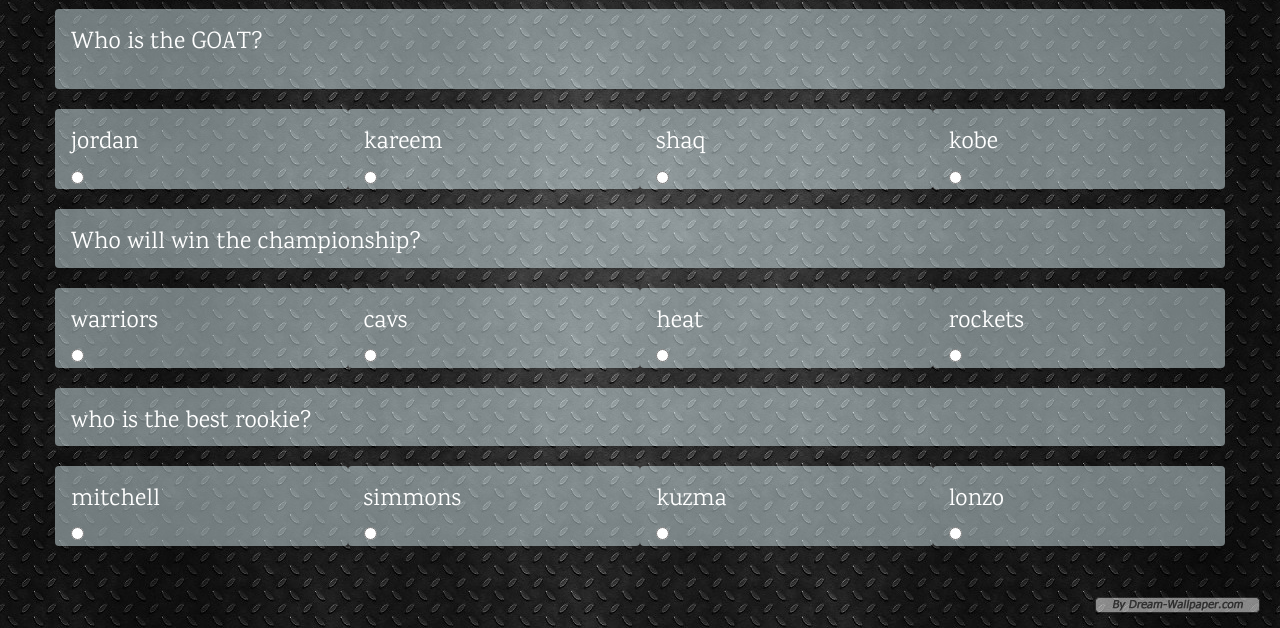
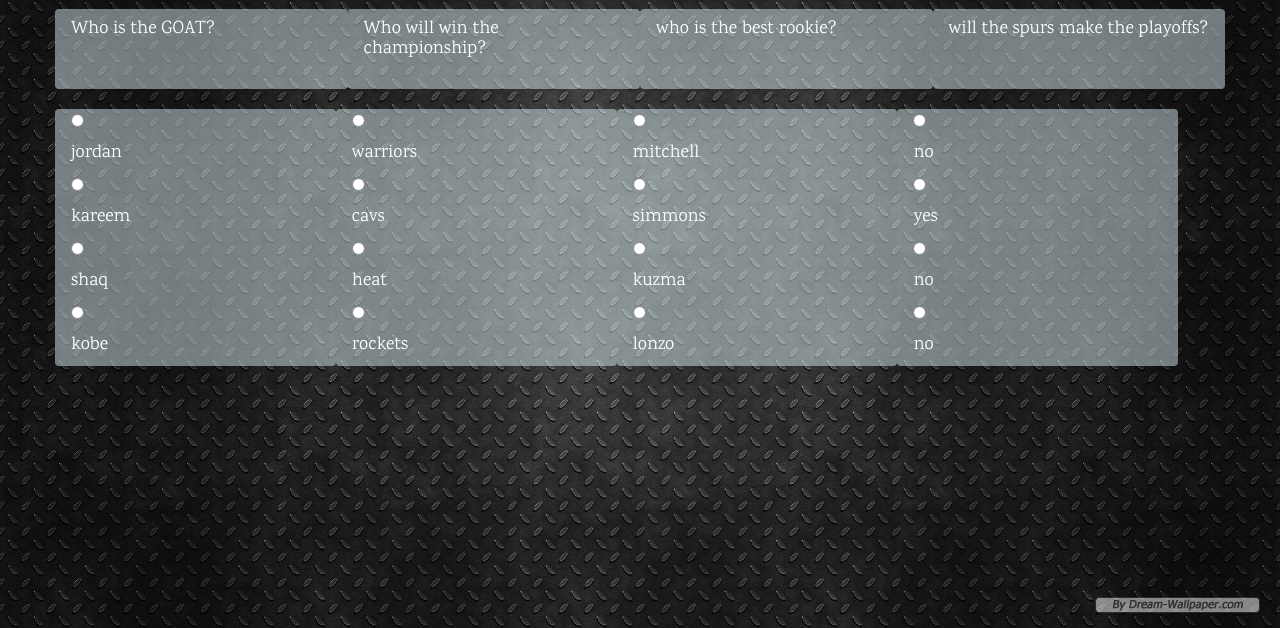
Before and after one commit to erodriguez87/TriviaGame, a plain HTML site: page index.html in a window 1280 px wide. Shown: the part 172-800 px from the top of the page. Drawn offline with nearby package versions, Linux system fonts and the light colour scheme.

Commit message:
questions working

```diff
--- a/assets/css/style.css
+++ b/assets/css/style.css
@@ -22,6 +22,10 @@ body{
   height: 80px;
 }
 
+.stdWidth{
+  width: 24%;
+}
+
 .fontclass{
   color: white;
   text-align: center;
--- a/assets/javascript/app.js
+++ b/assets/javascript/app.js
@@ -2,8 +2,10 @@
 // ------------
 var number = 30;
 var intervalId;
-
-
+var correct =[];
+var answerRows =
+            "<div class ='container col-lg-3 col-md-3 col-sm-3 col-xs-3 panel margin stdWidth A1' id='A1-1'></div><div class ='container col-lg-3 col-md-3 col-sm-3 col-xs-3 panel margin stdWidth A2' id='A2-1'></div><div class ='container col-lg-3 col-md-3 col-sm-3 col-xs-3 panel margin stdWidth A3' id='A3-1'></div><div class ='container col-lg-3 col-md-3 col-sm-3 col-xs-3 panel margin stdWidth A4' id='A4-1'></div>";
+$('.answerRow').html(answerRows);
 
   var game = {
     questions: [
@@ -17,48 +19,111 @@ var intervalId;
     a3:['mitchell','simmons','kuzma','lonzo','mitchell'],
     a4:['no','yes','no','no'],
 
-
-
     run: function() {
     //  The decrement function().
+
       function decrement() {
         number--;
         $(".timeBoard").html("<h1>" +"Time Left "+ number + " Seconds" + "</h1>");
           if (number === 0) {
             alert("Time Up!");
-            return;
+            var score = 0;
+            if ($('#jordan').prop('checked')===true){
+              score++;
+              correct += 'Jordan';
+            } else;
+            if ($('#rockets').prop('checked')===true){
+              score++;
+              correct += 'Rockets';
+            } else;
+            if ($('#mitchell').prop('checked')===true){
+              score++;
+              correct += 'Mitchell';
+            } else;
+            if ($('#no').prop('checked')===true) {
+            score++;
+            correct += 'No';
+            } else;
+          $(".scoreBoard").html("<h4>"+ 'Your final score is ' + score + ' out of 4' + "</h4>");
+          var answerRows =
+            "<div class ='container col-lg-3 col-md-3 col-sm-3 col-xs-3 panel margin stdWidth A1' id='A1-1'></div><div class ='container col-lg-3 col-md-3 col-sm-3 col-xs-3 panel margin stdWidth A2' id='A2-1'></div><div class ='container col-lg-3 col-md-3 col-sm-3 col-xs-3 panel margin stdWidth A3' id='A3-1'></div><div class ='container col-lg-3 col-md-3 col-sm-3 col-xs-3 panel margin stdWidth A4' id='A4-1'></div>";
+            $('.answerRow').html(answerRows);
+          gameSet();
+          number = 30;
+          $(".timeBoard").html("<h1>" +"Time Left "+ number + " Seconds" + "</h1>");
+          return;
         }
       }
 
-      //Question 1 and answers
-      var question1 = game.questions[0];
-      $(".Q1").html("<h3>" + question1 + "</h3>");
-      $("#A1-1").html("<div>"+"<h3>"+game.a1[0]+"</h3>"+"</div>"+ "<input type='radio' name='Answer1'>"); console.log(game.a1[0]);
-      $("#A1-2").html("<div>"+"<h3>"+game.a1[1]+"</h3>"+"</div>" + "<input type='radio' name='Answer1'>"); console.log(game.a1[1]);
-      $("#A1-3").html("<div>"+"<h3>"+game.a1[2]+"</h3>"+"</div>" + "<input type='radio' name='Answer1'>");
-      $("#A1-4").html("<div>"+"<h3>"+game.a1[3]+"</h3>"+"</div>" + "<input type='radio' name='Answer1'>");
+      function gameSet(){
+        var main = $("body");
+        var btns = main.find(".A1");
+        var btns2 = main.find(".A2");
+        var btns3 = main.find(".A3");
+        var btns4 = main.find(".A4");
 
-      //Question 2 and answers
-      var question2 = game.questions[1];
-      $(".Q2").html("<h3>" + question2 + "</h3>");
-      $("#A2-1").html("<div>"+"<h3>"+game.a2[0]+"</h3>"+"</div>" + "<input type='radio' name='Answer2'>");
-      $("#A2-2").html("<div>"+"<h3>"+game.a2[1]+"</h3>"+"</div>" + "<input type='radio' name='Answer2'>");
-      $("#A2-3").html("<div>"+"<h3>"+game.a2[2]+"</h3>"+"</div>" + "<input type='radio' name='Answer2'>");
-      $("#A2-4").html("<div>"+"<h3>"+game.a2[3]+"</h3>"+"</div>" + "<input type='radio' name='Answer2'>");
+          for (var i = 0; i < 4; i++) {
+            var question1 = game.questions[0];
+            $(".Q1").html("<h4>" + question1 + "</h4>");
+            var inputA1 = $("<h4>"+game.a1[i]+"</h4>");
+            var inputQ1 = $("<input>");
 
-      //Question 3 and answers
-      var question3 = game.questions[2];
-      $(".Q3").html("<h3>" + question3 + "</h3>");
-      $("#A3-1").html("<div>"+"<h3>"+game.a3[0]+"</h3>"+"</div>" + "<input type='radio' name='Answer3'>");
-      $("#A3-2").html("<div>"+"<h3>"+game.a3[1]+"</h3>"+"</div>" + "<input type='radio' name='Answer3'>");
-      $("#A3-3").html("<div>"+"<h3>"+game.a3[2]+"</h3>"+"</div>" + "<input type='radio' name='Answer3'>");
-      $("#A3-4").html("<div>"+"<h3>"+game.a3[3]+"</h3>"+"</div>" + "<input type='radio' name='Answer3'>");
+            inputQ1.addClass("inputBtns");
+            inputQ1.attr("type", 'radio');
+            inputQ1.attr("id", game.a1[i]);
+            inputQ1.attr("name", 'answer1');
 
+            btns.append(inputQ1);
+            btns.append(inputA1);
+
+            //generate second questions buttons and answers
+            var question2 = game.questions[1];
+            $(".Q2").html("<h4>" + question2 + "</h4>");
+            var inputA2 = $("<h4>"+game.a2[i]+"</h4>");
+            var inputQ2 = $("<input>");
+
+            inputQ2.addClass("inputBtns");
+            inputQ2.attr("type", 'radio');
+            inputQ2.attr("id", game.a2[i]);
+            inputQ2.attr("name", 'answer2');
+
+            btns2.append(inputQ2);
+            btns2.append(inputA2);
+
+            //generate third questions buttons and answers
+            var question3 = game.questions[2];
+            $(".Q3").html("<h4>" + question3 + "</h4>");
+            var inputA3 = $("<h4>"+game.a3[i]+"</h4>");
+            var inputQ3 = $("<input>");
+
+            inputQ3.addClass("inputBtns");
+            inputQ3.attr("type", 'radio');
+            inputQ3.attr("id", game.a3[i]);
+            inputQ3.attr("name", 'answer3');
+
+            btns3.append(inputQ3);
+            btns3.append(inputA3);
+
+            //generate fourth questions buttons and answers
+            var question4 = game.questions[3];
+            $(".Q4").html("<h4>" + question4 + "</h4>");
+            var inputA4 = $("<h4>"+game.a4[i]+"</h4>");
+            var inputQ4 = $("<input>");
+
+            inputQ4.addClass("inputBtns");
+            inputQ4.attr("type", 'radio');
+            inputQ4.attr("id", game.a4[i]);
+            inputQ4.attr("name", 'answer4');
+
+            btns4.append(inputQ4);
+            btns4.append(inputA4);
+          }
+      }
+      gameSet();
       clearInterval(intervalId);
       intervalId = setInterval(decrement, 1000);
 
     },
-
   }
 
   game.run();
--- a/index.html
+++ b/index.html
@@ -18,7 +18,7 @@
   <nav class="navbar navbar-default">
     <div class="container">
       <div class="navbar-header">
-          <h1>NBA Trivia</h1>
+          <h1>NBA Opinions Trivia</h1>
       </div>
     </div>
   </nav>
@@ -44,60 +44,21 @@
 
       <!--Question /Answers #1 -->
       <div class = "row">
-        <div class ="container col-lg-12 col-md-12 col-sm-12 col-xs-12 panel stdsize margin Q1">Question:1</div>
-        <div class ="container col-lg-3 col-md-3 col-sm-3 col-xs-3 panel stdsize margin A1" id="A1-1">
-
-        </div>
-        <div class ="container col-lg-3 col-md-3 col-sm-3 col-xs-3 panel stdsize margin A1" id="A1-2">
-
-        </div>
-        <div class ="container col-lg-3 col-md-3 col-sm-3 col-xs-3 panel stdsize margin A1" id="A1-3">
-
-        </div>
-        <div class ="container col-lg-3 col-md-3 col-sm-3 col-xs-3 panel stdsize margin A1" id="A1-4">
-
-        </div>
-
-
+        <div class ="container col-lg-3 col-md-3 col-sm-3 col-xs-3 panel margin stdsize Q1">Question:1</div>
+        <div class ="container col-lg-3 col-md-3 col-sm-3 col-xs-3 panel margin stdsize Q2">Question:2</div>
+        <div class ="container col-lg-3 col-md-3 col-sm-3 col-xs-3 panel margin stdsize Q3">Question:3</div>
+        <div class ="container col-lg-3 col-md-3 col-sm-3 col-xs-3 panel margin stdsize Q4">Question:4</div>
+      </div>
+      <div class = "row answerRow">
+        <!-- <div class ="container col-lg-3 col-md-3 col-sm-3 col-xs-3 panel margin stdWidth A1" id="A1-1"></div>
+        <div class ="container col-lg-3 col-md-3 col-sm-3 col-xs-3 panel margin stdWidth A2" id="A2-1"></div>
+        <div class ="container col-lg-3 col-md-3 col-sm-3 col-xs-3 panel margin stdWidth A3" id="A3-1"></div>
+        <div class ="container col-lg-3 col-md-3 col-sm-3 col-xs-3 panel margin stdWidth A4" id="A4-1"></div> -->
+      </div>
+      <div class = "row">
+        <div class ="container col-lg-12 col-md-12 col-sm-12 col-xs-12 scoreBoard"></div>
       </div>
 
-       <!--Question /Answers #2 -->
-      <div class = "row">
-        <div class ="container col-lg-12 col-md-12 col-sm-12 col-xs-12 panel margin Q2">Question:2</div>
-
-          <div class ="container col-lg-3 col-md-3 col-sm-3 col-xs-3 panel stdsize margin A2" id="A2-1">
-
-          </div>
-          <div class ="container col-lg-3 col-md-3 col-sm-3 col-xs-3 panel stdsize margin A2" id="A2-2">
-
-          </div>
-          <div class ="container col-lg-3 col-md-3 col-sm-3 col-xs-3 panel stdsize margin A2" id="A2-3">
-
-          </div>
-          <div class ="container col-lg-3 col-md-3 col-sm-3 col-xs-3 panel stdsize margin A2" id="A2-4">
-
-          </div>
-
-      </div>
-
-       <!--Question /Answers #2 -->
-       <div class = "row">
-        <div class ="container col-lg-12 col-md-12 col-sm-12 col-xs-12 panel margin Q3">Question:3</div>
-
-          <div class ="container col-lg-3 col-md-3 col-sm-3 col-xs-3 panel stdsize margin A3" id="A3-1">
-
-          </div>
-          <div class ="container col-lg-3 col-md-3 col-sm-3 col-xs-3 panel stdsize margin A3" id="A3-2">
-
-          </div>
-          <div class ="container col-lg-3 col-md-3 col-sm-3 col-xs-3 panel stdsize margin A3" id="A3-3">
-
-          </div>
-          <div class ="container col-lg-3 col-md-3 col-sm-3 col-xs-3 panel stdsize margin A3" id="A3-4">
-
-          </div>
-
-      </div>
 
     </div>
 
```
